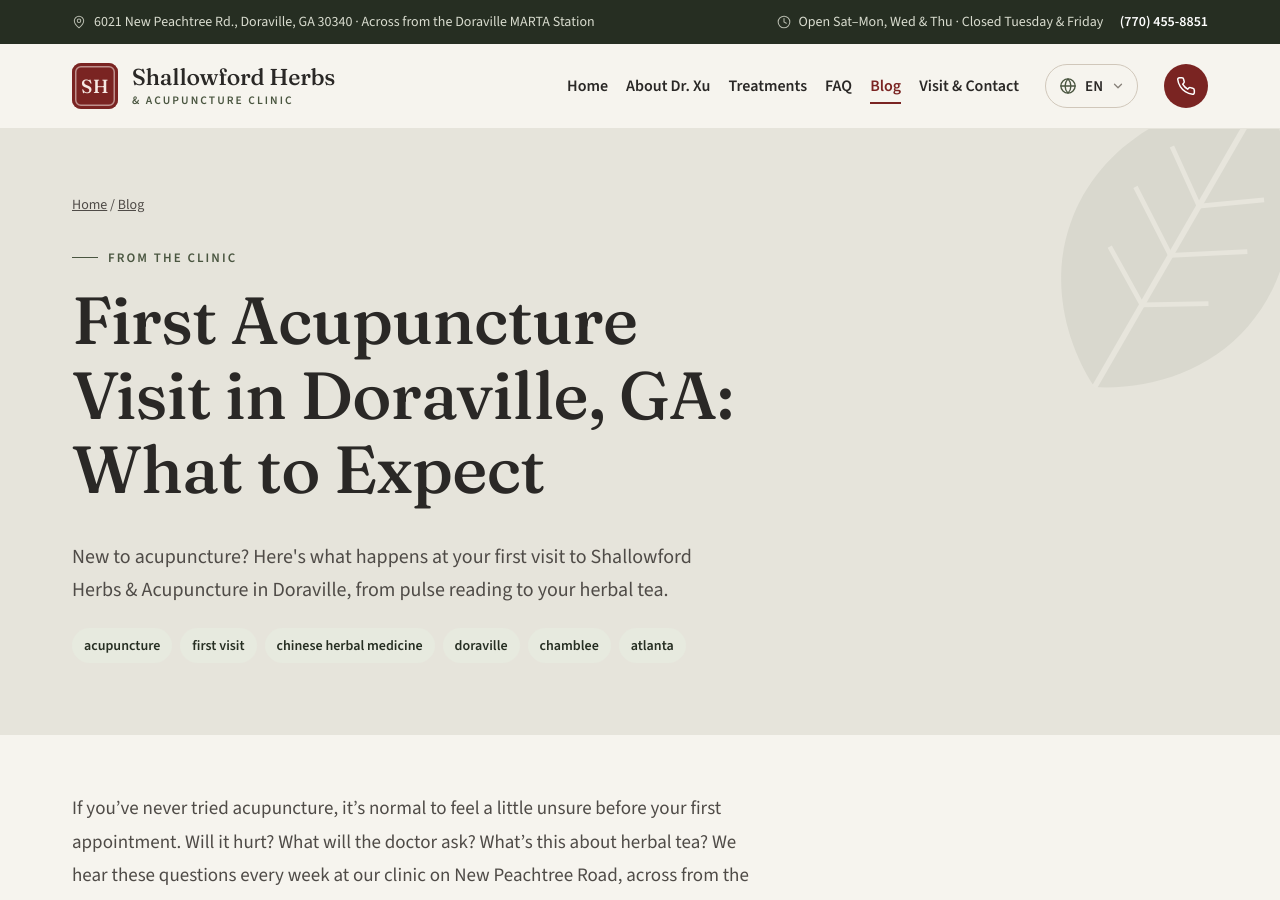
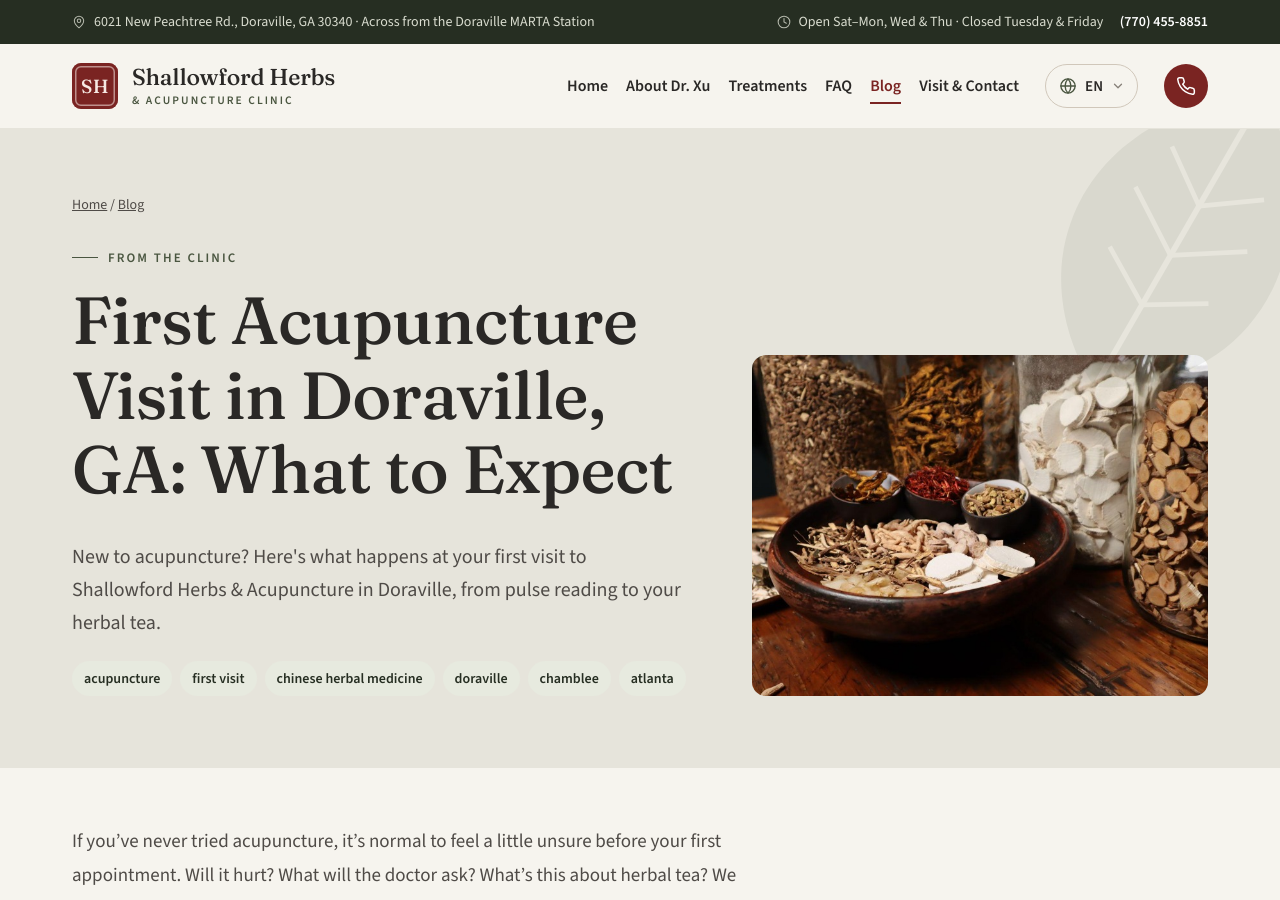
Before and after one commit to brucex/ShallowfordHerbs, a Jekyll site: the page built from _posts/2026-10-30-first-acupuncture-visit-doraville-ga.md, in a window 1280 px wide and 900 px high. Built offline with Jekyll 4.4.1, drawn with Linux system fonts in a browser that asks for light colours.

Commit message:
Add a hero image to the first acupuncture visit post. (#13)
Co-authored-by: Cursor Agent <cursoragent@cursor.com>
Co-authored-by: Bruce <brucex@users.noreply.github.com>

```diff
--- a/_posts/2026-10-30-first-acupuncture-visit-doraville-ga.md
+++ b/_posts/2026-10-30-first-acupuncture-visit-doraville-ga.md
@@ -11,6 +11,8 @@ tags:
   - chamblee
   - atlanta
 published: true
+image: /img/first-acupuncture-visit-doraville-ga-800w.jpg
+image_alt: "Dried Chinese medicinal herbs arranged in bowls beside glass storage jars"
 ---
 
 If you've never tried acupuncture, it's normal to feel a little unsure before your first appointment. Will it hurt? What will the doctor ask? What's this about herbal tea? We hear these questions every week at our clinic on New Peachtree Road, across from the Doraville MARTA station.
```
Also changed, not shown: img/first-acupuncture-visit-doraville-ga-800w.jpg (added).
